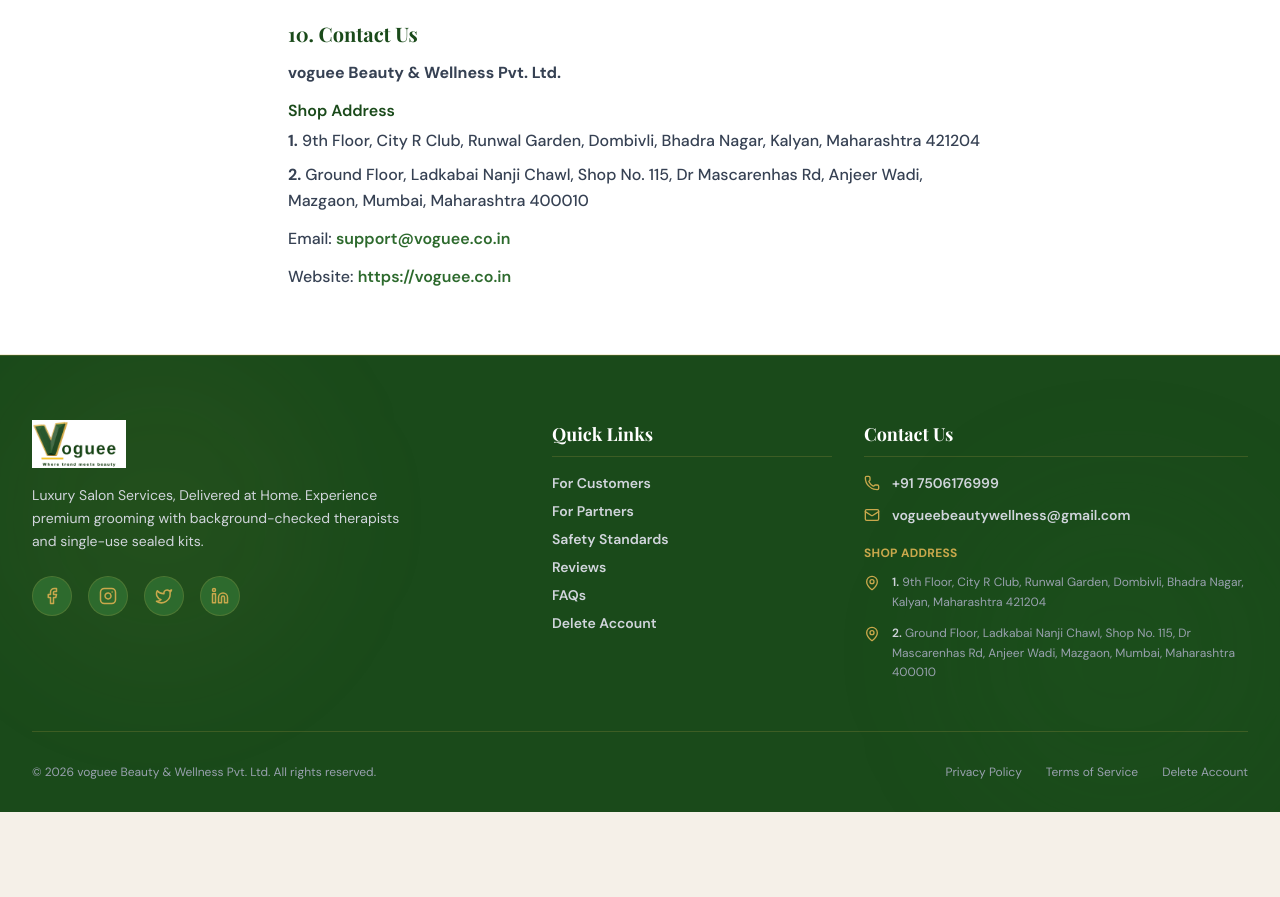
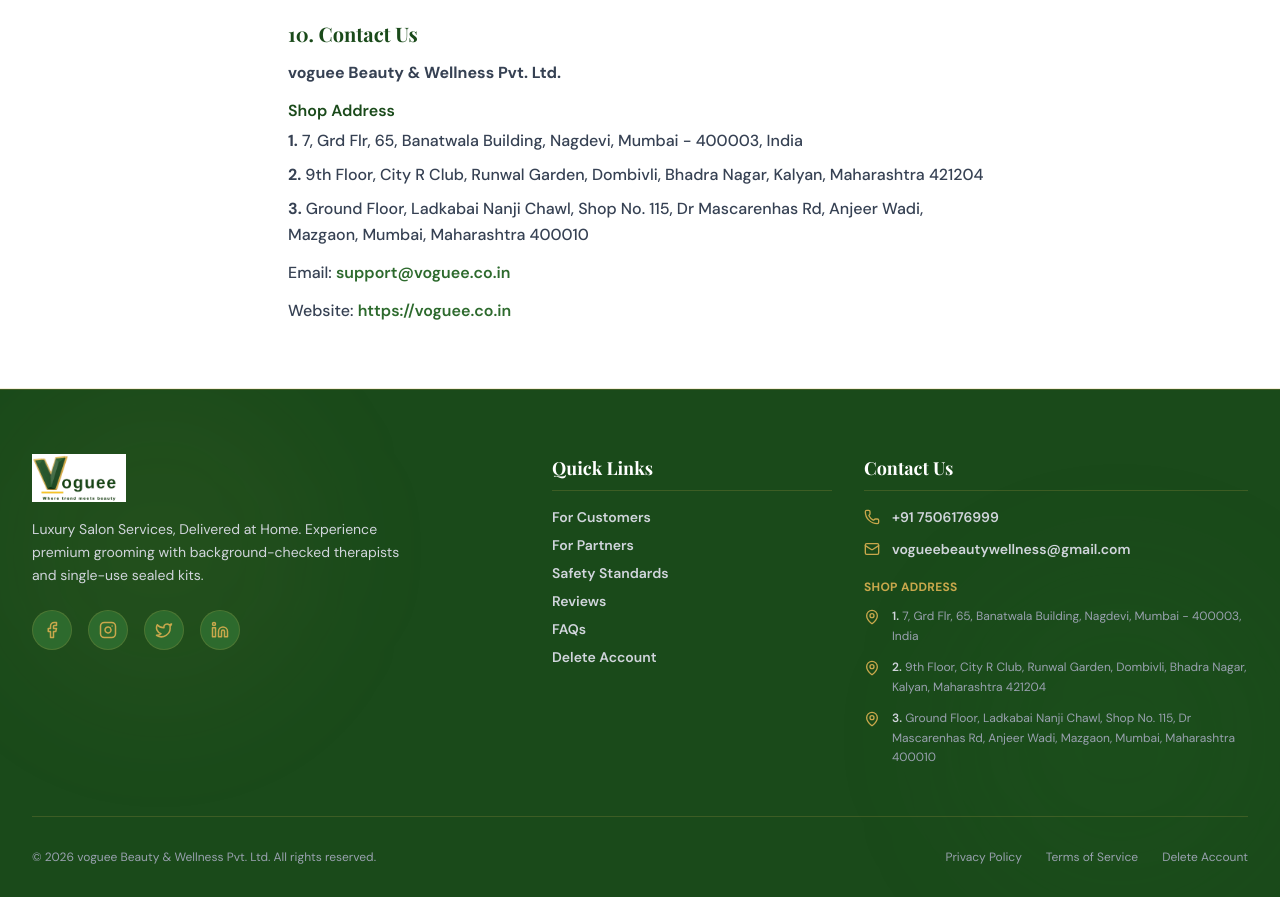
Before and after one commit to vogueebeautywellness-arch/Voggee_co_in, a React (Vite) app: page /privacy-policy in a window 1280 px wide. Shown: the part 2560-3457 px from the top of the page. Before the commit the page ends 3372 px from the top, so only its background shows below. Built offline with nearby package versions, Linux system fonts and the light colour scheme; a web font is replaced by a local one.

Commit message:
Added one more ad

```diff
--- a/src/components/Footer.jsx
+++ b/src/components/Footer.jsx
@@ -95,13 +95,19 @@
                 <div className="flex gap-3">
                   <MapPin size={16} className="text-[#c9a84c] flex-shrink-0 mt-0.5" />
                   <p className="text-xs text-gray-400 font-normal leading-relaxed">
-                    <span className="text-gray-300 font-semibold">1.</span> 9th Floor, City R Club, Runwal Garden, Dombivli, Bhadra Nagar, Kalyan, Maharashtra 421204
+                    <span className="text-gray-300 font-semibold">1.</span> 7, Grd Flr, 65, Banatwala Building, Nagdevi, Mumbai - 400003, India
                   </p>
                 </div>
                 <div className="flex gap-3">
                   <MapPin size={16} className="text-[#c9a84c] flex-shrink-0 mt-0.5" />
                   <p className="text-xs text-gray-400 font-normal leading-relaxed">
-                    <span className="text-gray-300 font-semibold">2.</span> Ground Floor, Ladkabai Nanji Chawl, Shop No. 115, Dr Mascarenhas Rd, Anjeer Wadi, Mazgaon, Mumbai, Maharashtra 400010
+                    <span className="text-gray-300 font-semibold">2.</span> 9th Floor, City R Club, Runwal Garden, Dombivli, Bhadra Nagar, Kalyan, Maharashtra 421204
+                  </p>
+                </div>
+                <div className="flex gap-3">
+                  <MapPin size={16} className="text-[#c9a84c] flex-shrink-0 mt-0.5" />
+                  <p className="text-xs text-gray-400 font-normal leading-relaxed">
+                    <span className="text-gray-300 font-semibold">3.</span> Ground Floor, Ladkabai Nanji Chawl, Shop No. 115, Dr Mascarenhas Rd, Anjeer Wadi, Mazgaon, Mumbai, Maharashtra 400010
                   </p>
                 </div>
               </li>
--- a/src/pages/PrivacyPolicyPage.jsx
+++ b/src/pages/PrivacyPolicyPage.jsx
@@ -129,8 +129,9 @@
                   <p><strong>voguee Beauty & Wellness Pvt. Ltd.</strong></p>
                   <div>
                     <p className="font-semibold text-[#1a4a1a] mb-1">Shop Address</p>
-                    <p><strong>1.</strong> 9th Floor, City R Club, Runwal Garden, Dombivli, Bhadra Nagar, Kalyan, Maharashtra 421204</p>
-                    <p className="mt-2"><strong>2.</strong> Ground Floor, Ladkabai Nanji Chawl, Shop No. 115, Dr Mascarenhas Rd, Anjeer Wadi, Mazgaon, Mumbai, Maharashtra 400010</p>
+                    <p><strong>1.</strong> 7, Grd Flr, 65, Banatwala Building, Nagdevi, Mumbai - 400003, India</p>
+                    <p className="mt-2"><strong>2.</strong> 9th Floor, City R Club, Runwal Garden, Dombivli, Bhadra Nagar, Kalyan, Maharashtra 421204</p>
+                    <p className="mt-2"><strong>3.</strong> Ground Floor, Ladkabai Nanji Chawl, Shop No. 115, Dr Mascarenhas Rd, Anjeer Wadi, Mazgaon, Mumbai, Maharashtra 400010</p>
                   </div>
                   <p>
                     Email:{' '}
```
